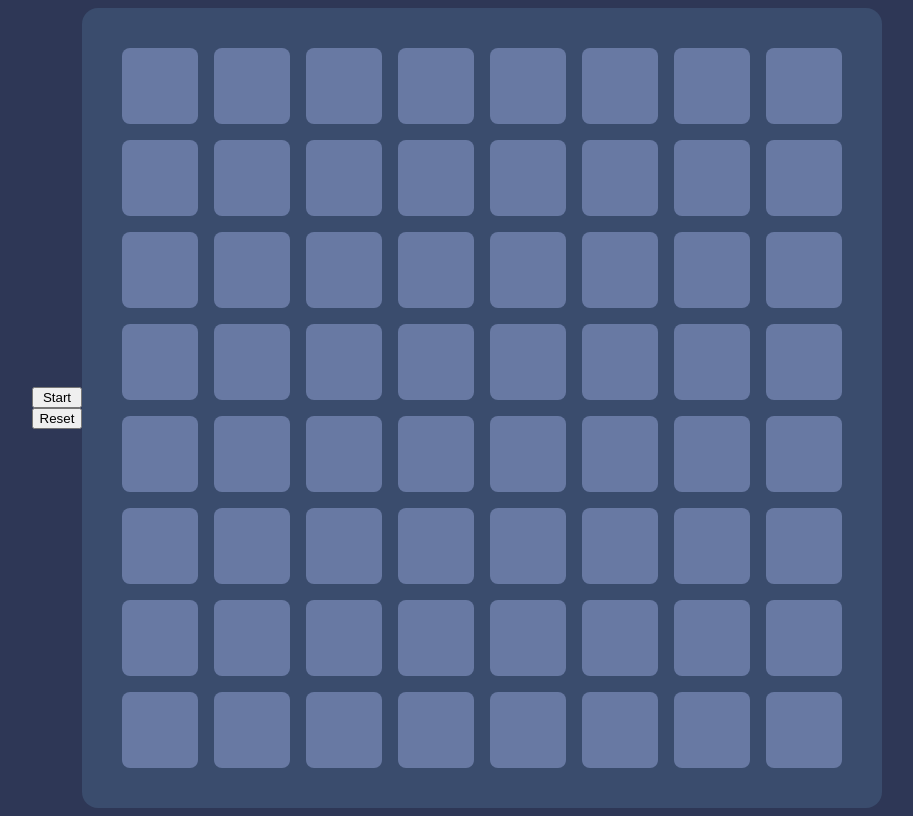
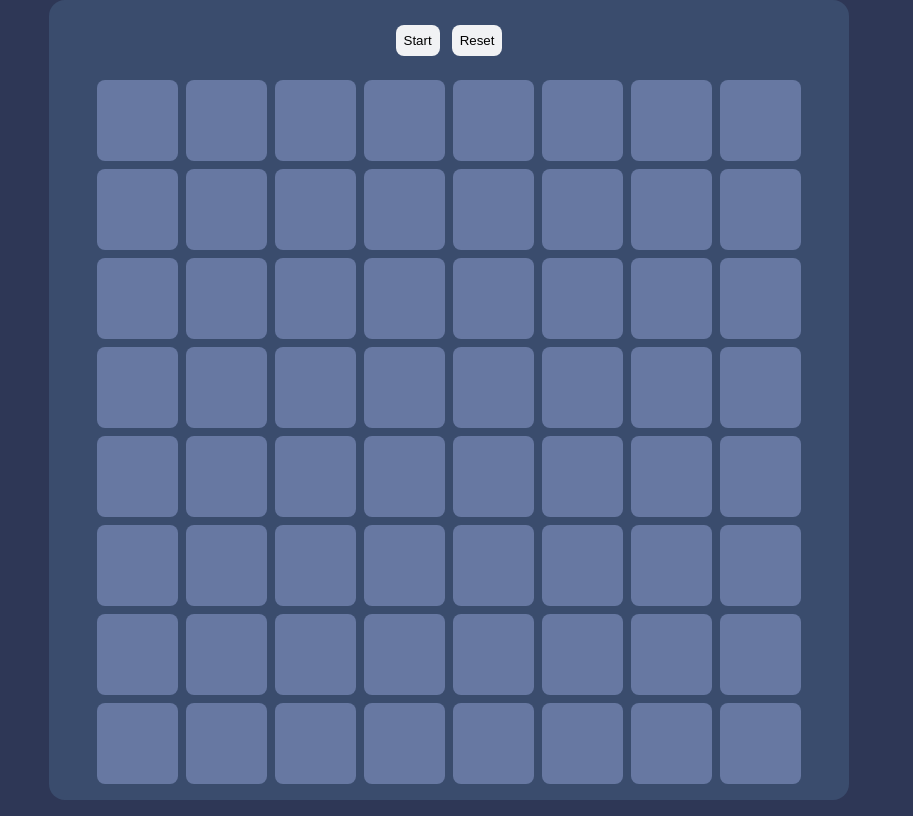
Before and after one commit to merryvj/audio_game_of_life, a plain HTML site: page index.html in a window 1280 px wide. Shown: the whole page, without its empty margins (191-1104 px from the left). Drawn offline with Linux system fonts and the light colour scheme.

Commit message:
midi positioning

```diff
--- a/index.html
+++ b/index.html
@@ -8,7 +8,7 @@
 </head>
 <body>
     <main>
-        <div id="controls">
+        <div class="controls controls-top">
             <button onclick="start()">Start</button>
             <button onclick="reset()">Reset</button>
         </div>
@@ -18,6 +18,7 @@
         </div>
 
 
+
     </main>
 
     <script src="audio.js"></script>
--- a/main.js
+++ b/main.js
@@ -69,6 +69,7 @@ function draw() {
       cell.setAttribute("r", row);
       if (colVal > 0) {
         cell.classList.add("_" + (col + 1));
+        cell.classList.add("active");
         soundStates.push(col + 1);
       }
       rowEl.append(cell);
--- a/style.css
+++ b/style.css
@@ -6,42 +6,69 @@
 
 body, html{
     background-color: var(--color-bg);
+    margin: 0;
+    padding: 0;
+    box-sizing: border-box;
 }
 
 main{
+    margin: auto;
     height: 100vh;
-    width: 100vw;
+    width: 100vh;
     display: flex;
+    flex-direction: column;
     justify-content: center;
     align-items: center;
-    margin: 0;
+    background-color: var(--color-pad-main);
+    border-radius: 16px;
+    box-sizing: border-box;
 }
 
 #grid{
-    background-color: var(--color-pad-main);
-    z-index: 0;
-    border-radius: 16px;
 
 }
 
-#controls {
-    display: flex;
-    flex-direction: column;
+
+.controls {
+    padding: 2vh;
+}
+
+.controls > button{
+    background: hsl(223, 10%, 95%);
+    border: none;
+    padding: 1vh;
+    margin-right: 1vh;
+    border-radius: 8px;
+}
+
+.controls > button:last-of-type {
+    margin-right: 0;
+}
+
+.controls > button:hover{
+    opacity: 0.9;
 }
 
 
 table{
-    height: 100vmin;
-    width: 100vmin;
-    border-spacing: 16px;
-    padding: 24px;
+    height: 90vh;
+    width: 90vh;
+    border-spacing: 1vh;
+
 }
 
 td {
     position: relative;
-    background-color: rgba(104,121,163,255);
+    background: hsl(223, 24%, 52%);
     border-radius: 8px;
+    cursor: pointer;
+    transition: 0.1s ease;
 }
+
+td:not(.active):hover{
+    background: hsl(223, 32%, 62%);
+}
+
 
 
 
@@ -62,33 +89,33 @@ td {
 
 
 ._1 {
-    background: hsl(310, 80%, 85%);
+    background: radial-gradient(hsl(310, 25%, 85%), hsl(310, 80%, 85%));
 }
 
 ._2 {
-    background-color: hsl(270, 80%, 85%);
+    background: radial-gradient(hsl(270, 25%, 85%), hsl(270, 80%, 85%));
 }
 
 ._3 {
-    background-color: hsl(230, 80%, 85%);
+    background: radial-gradient(hsl(230, 25%, 85%), hsl(230, 80%, 85%));
 }
 
 ._4 {
-    background-color: hsl(190, 80%, 85%);
+    background: radial-gradient(hsl(190, 25%, 85%), hsl(190, 80%, 85%));
 }
 
 ._5 {
-    background-color: hsl(150, 80%, 85%);;
+    background: radial-gradient(hsl(150, 25%, 85%), hsl(150, 80%, 85%));
 }
 
 ._6 {
-    background-color: hsl(110, 80%, 85%);
+    background: radial-gradient(hsl(110, 25%, 85%), hsl(110, 80%, 85%));
 }
 
 ._7 {
-    background-color: hsl(70, 80%, 85%);
+    background: radial-gradient(hsl(70, 25%, 85%), hsl(70, 80%, 85%));
 }
 
 ._8 {
-    background-color: hsl(30, 80%, 85%);
+    background: radial-gradient(hsl(30, 25%, 85%), hsl(30, 80%, 85%));
 }
```
